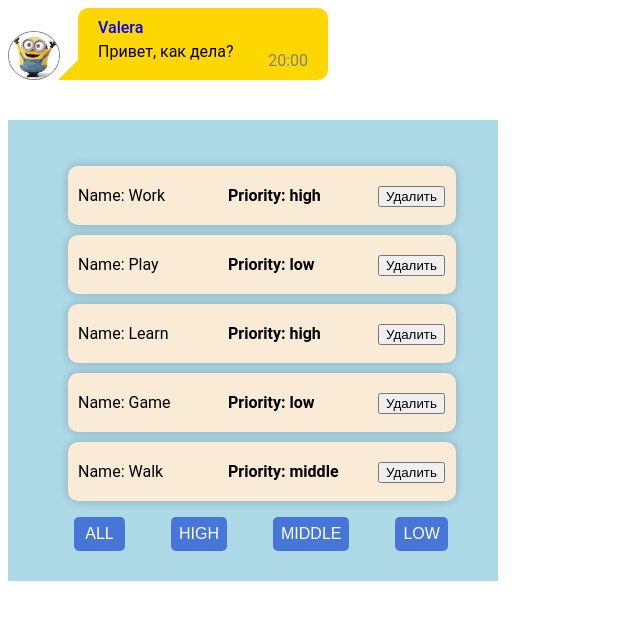
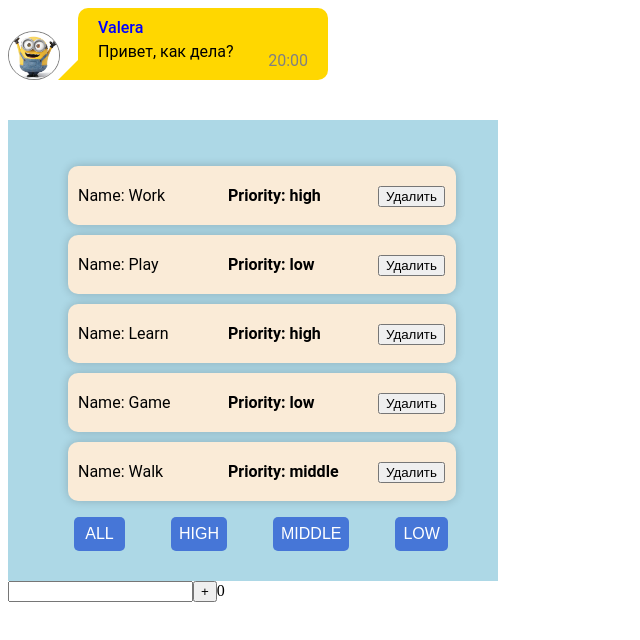
Before and after one commit to B1ackin/Task-ignat, a React (Create React App) app: page / in a window 1280 px wide. Shown: the top 640 px of the page, without its empty margins (0-640 px from the left). Built offline with nearby package versions, Linux system fonts and the light colour scheme.

Commit message:
end_task_3

```diff
--- a/src/index.tsx
+++ b/src/index.tsx
@@ -5,11 +5,14 @@ import App from './App';
 import * as serviceWorker from './serviceWorker';
 import Todolist from "./Todolist/Todolist";
 import AppTodolist from "./Todolist/AppTodolist";
+import Input from "./input/input";
+import AppInput from "./input/App-input";
 
 ReactDOM.render(
   <React.StrictMode>
     <App />
     <AppTodolist />
+    <AppInput />
   </React.StrictMode>,
   document.getElementById('root')
 );
--- /dev/null
+++ b/src/input/App-input.tsx
@@ -0,0 +1,29 @@
+import React, {useState} from 'react';
+import {v1} from "uuid";
+import Input from "./input";
+
+
+export type NewArray = {
+    name: string,
+    id: string
+}
+
+function AppInput() {
+    const [message, setMessage] = useState<Array<NewArray>>([])
+
+    let addName = (newMessage: string) => {
+        if (newMessage) {
+            let newName = {name: newMessage, id: v1()}
+            let newArr = [...message, newName]
+            setMessage(newArr)
+        }
+    }
+    return (
+        <Input addName={addName} message={message}/>
+
+    )
+
+}
+
+
+export default AppInput;
--- a/src/input/input.tsx
+++ b/src/input/input.tsx
@@ -0,0 +1,46 @@
+import React, {ChangeEvent, KeyboardEvent, useState} from 'react';
+import {NewArray} from "./App-input";
+
+export type InputType = {
+    message: Array<NewArray>
+    addName: (name: string) => void
+}
+
+function Input(props: InputType) {
+    const [newMessage, setNewMessage] = useState(""); // для инпута
+
+    function Hello(newMessage: string) {
+        if (newMessage) alert("Hi " + newMessage)
+    }
+
+    const onClickPress = () => {
+        props.addName(newMessage)
+        Hello(newMessage)
+        setNewMessage('')
+    }
+    const onKeyPress = (e: KeyboardEvent) => {
+        if(e.charCode === 13) {
+            props.addName(newMessage)
+            Hello(newMessage)
+            setNewMessage('')
+        }
+    }
+
+    const ChangeInput = (e: ChangeEvent<HTMLInputElement>) => {
+        setNewMessage(e.currentTarget.value)
+    }
+
+    return (
+        <div>
+            <input value={newMessage}
+                   onChange={ChangeInput}
+                   onKeyPress={onKeyPress}
+            />
+            <button onClick={onClickPress}>+</button>
+            <span>{props.message.length}</span>
+        </div>
+    )
+}
+
+
+export default Input;
```
